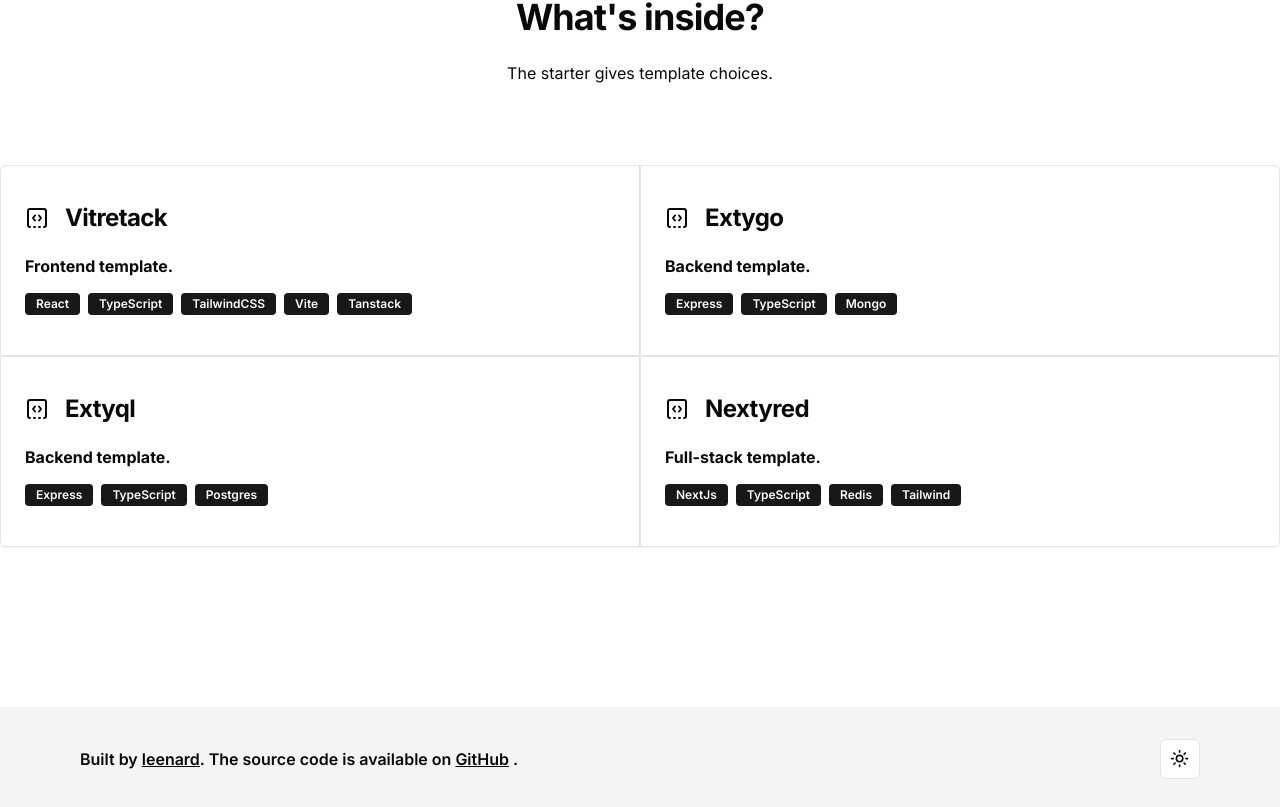
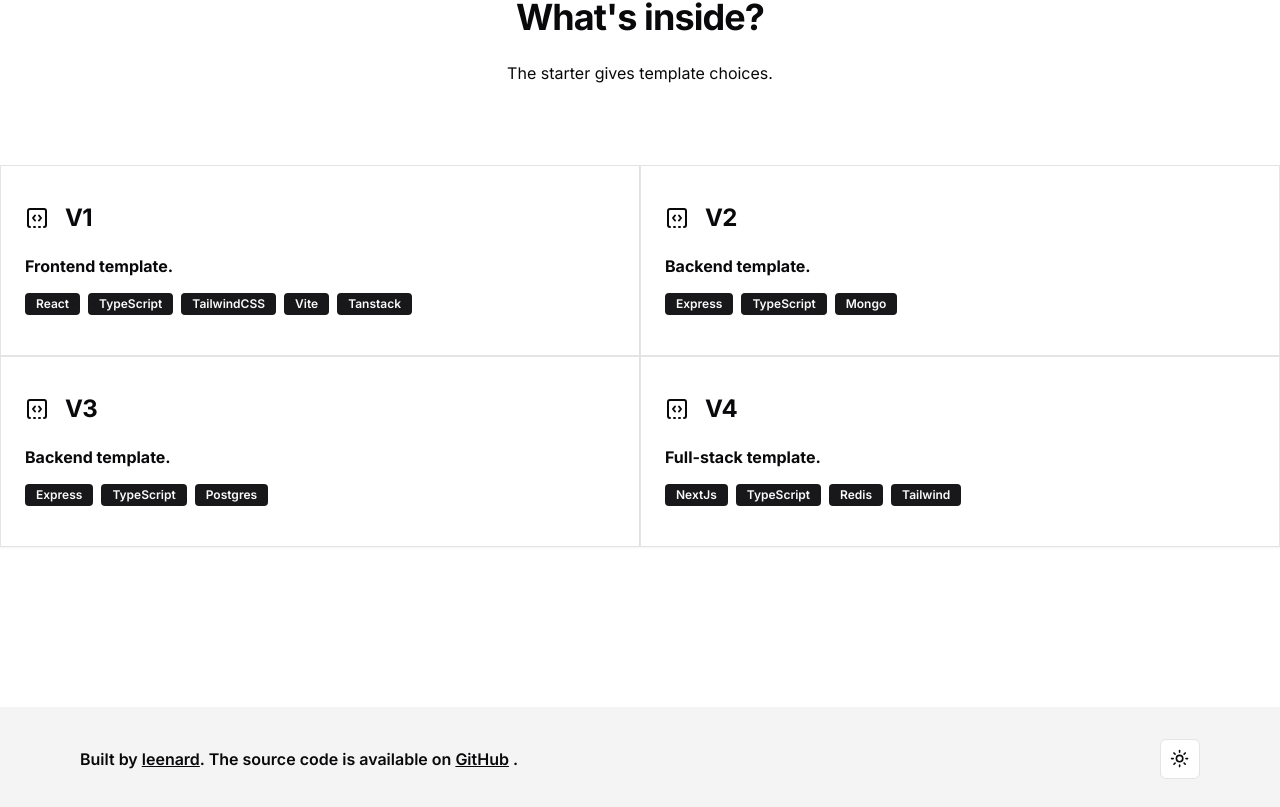
Before and after one commit to leenrd/react-ts-scaffold-landing-page, a React (Vite) app: page / in a window 1280 px wide. Shown: the part 831-1638 px from the top of the page. Built offline with nearby package versions, Linux system fonts and the light colour scheme.

Commit message:
chore: some changes

```diff
--- a/src/App.tsx
+++ b/src/App.tsx
@@ -119,22 +119,22 @@
 
 const dependencies = [
   {
-    name: "Vitretack",
+    name: "V1",
     desc: "Frontend template.",
     arr: ["React", "TypeScript", "TailwindCSS", "Vite", "Tanstack"],
   },
   {
-    name: "Extygo",
+    name: "V2",
     desc: "Backend template.",
     arr: ["Express", "TypeScript", "Mongo"],
   },
   {
-    name: "Extyql",
+    name: "V3",
     desc: "Backend template.",
     arr: ["Express", "TypeScript", "Postgres"],
   },
   {
-    name: "Nextyred",
+    name: "V4",
     desc: "Full-stack template.",
     arr: ["NextJs", "TypeScript", "Redis", "Tailwind"],
   },
```
